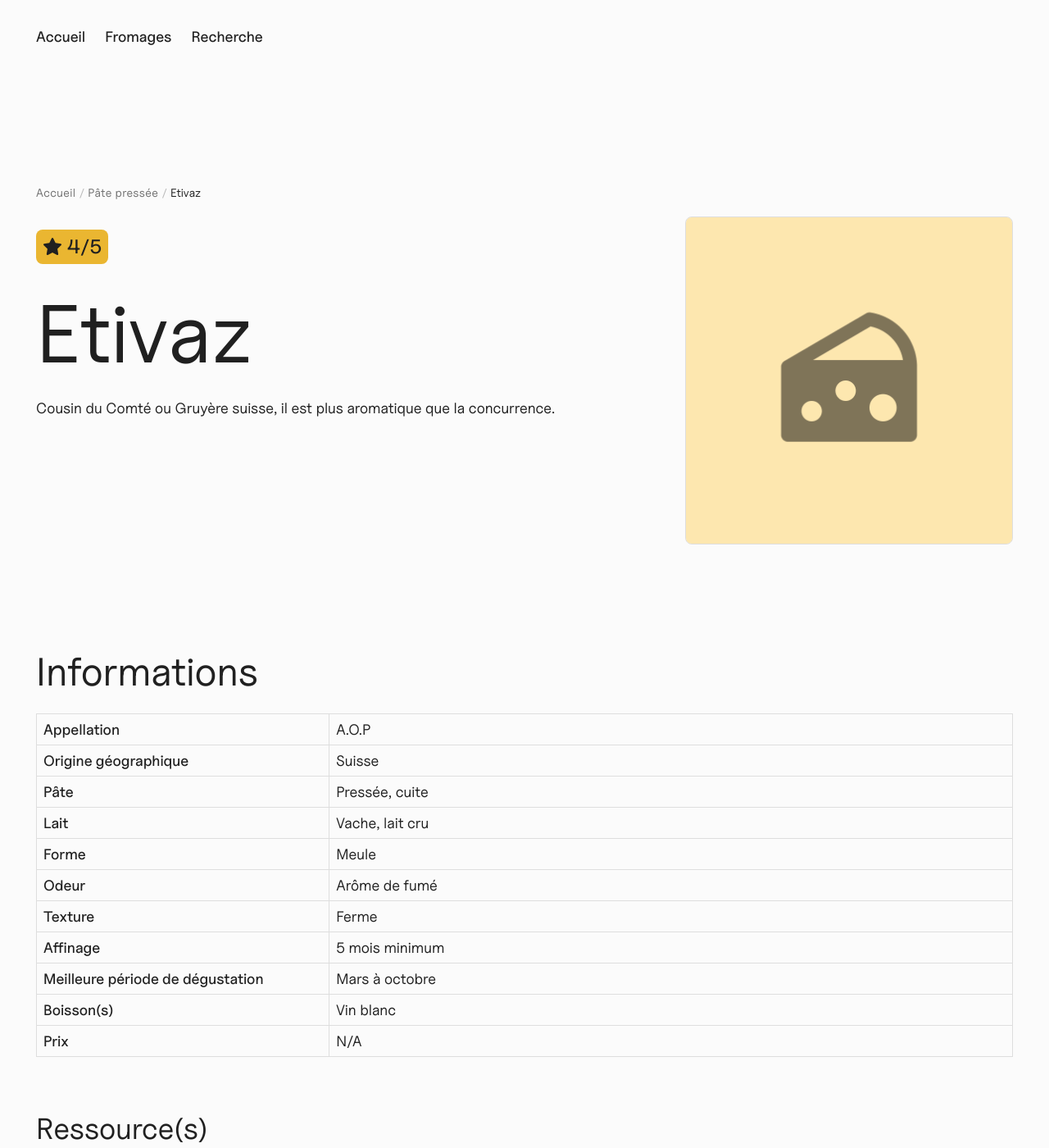
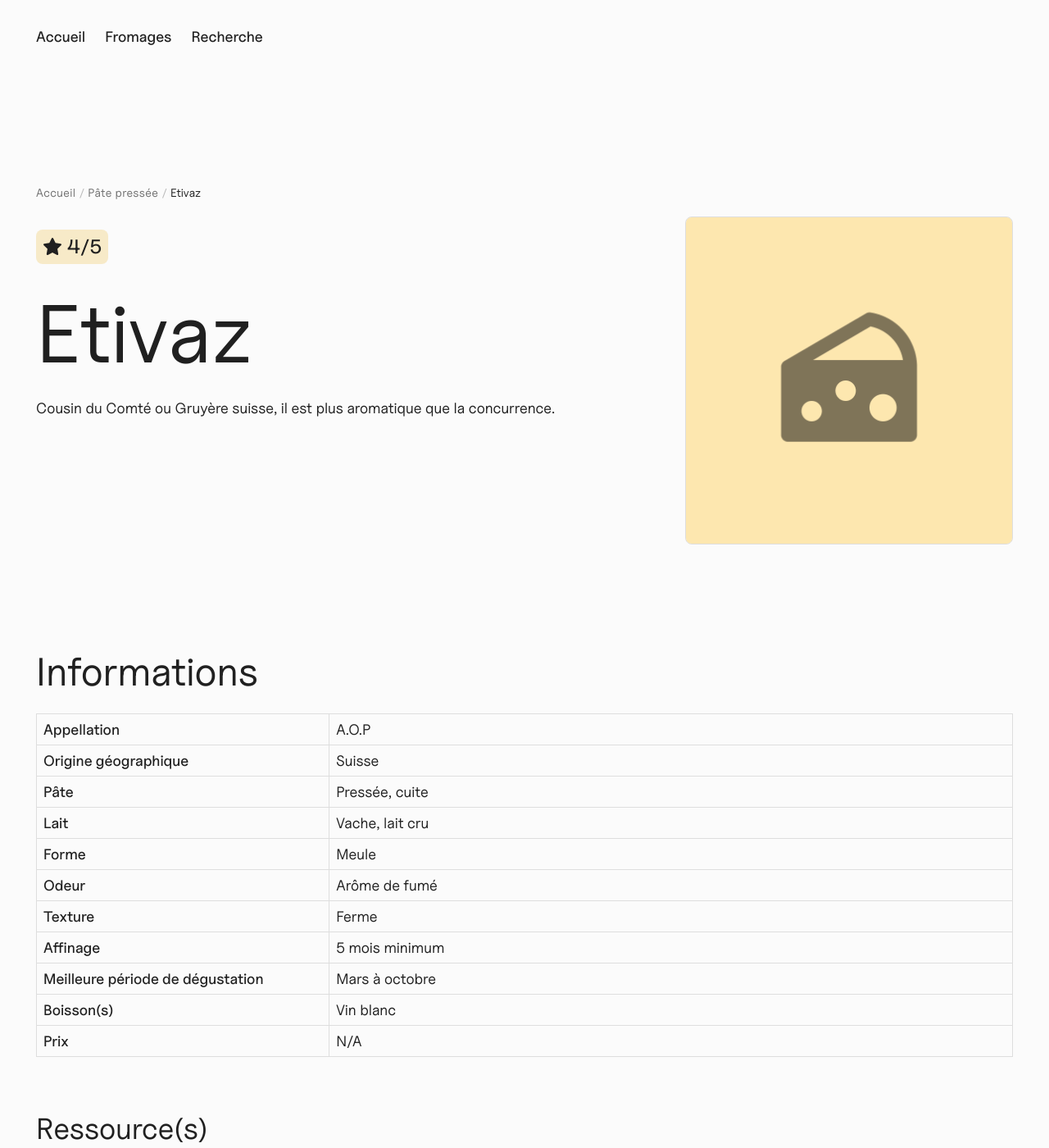
Before and after one commit to timotheejulien/fromages, a Jekyll site: the page built from _posts/2024-02-21-etivaz.md, in a window 1280 px wide and 1400 px high. Shown: the whole window at 82% size. Built offline with Jekyll 4.4.1, drawn with Linux system fonts in a browser that asks for light colours; comment, search, counter and statistics services are not loaded.

Commit message:
Bug fix: color buttons

```diff
--- a/_layouts/fromages.html
+++ b/_layouts/fromages.html
@@ -18,7 +18,6 @@
 
   <div id="fromages-no-results" class="container fromages-no-results" hidden>
     <span>Aucun fromage pour ces critères.</span>
-    <button id="btn-no-results-reset" class="btn-link-reset" type="button">Réinitialiser les filtres</button>
   </div>
 
   {% assign sorted_cats = site.tags | sort %}
--- a/css/style.css
+++ b/css/style.css
@@ -13,6 +13,7 @@
     --color-text-third: #BABABA;
     --color-focus: #202020;
     --color-primary: #EAB631;
+    --color-primary-light: rgba(234, 182, 49, 0.25);
 
     /* SPACE TOKEN */
     --space-none: 0;
@@ -139,11 +140,13 @@
 }
 
 .btn-secondary {
+   color: var(--color-text-primary);
    background: var(--color-background);
    border: 2px solid var(--color-text-primary);
 }
 
 .btn-tertiary {
+   color: var(--color-text-primary);
    text-decoration: underline;
    background: none;
    border: none;
@@ -304,10 +307,6 @@
     color: var(--color-text-primary);
 }
 
-#search-input:focus {
-    outline: 2px solid var(--color-primary);
-}
-
 #results-container {
     padding: var(--space-none) var(--space-none) var(--space-none) var(--space-medium);
 }
@@ -359,7 +358,7 @@
     font-style: normal;
     font-weight: 500;
     line-height: 34px;
-    background: var(--color-primary);
+    background: var(--color-primary-light);
     border-radius: 8px;
     display: inline-block;
 }
@@ -1167,6 +1166,7 @@
    font-size: 18px;
    font-weight: 500;
    text-decoration: underline;
+   color: var(--color-text-primary);
    background: none;
    border: none;
 }
@@ -1193,6 +1193,7 @@
         --color-text-third: #DEDEDE;
         --color-focus: #FBFBFB;
         --color-primary: #FFD363;
+        --color-primary-light: rgba(234, 182, 49, 0.25);
     }
 
     img {
@@ -1214,6 +1215,6 @@
     }
 
     .post-review {
-      color: #202020;
+      color: var(--color-text-primary);
     }
 }
```
